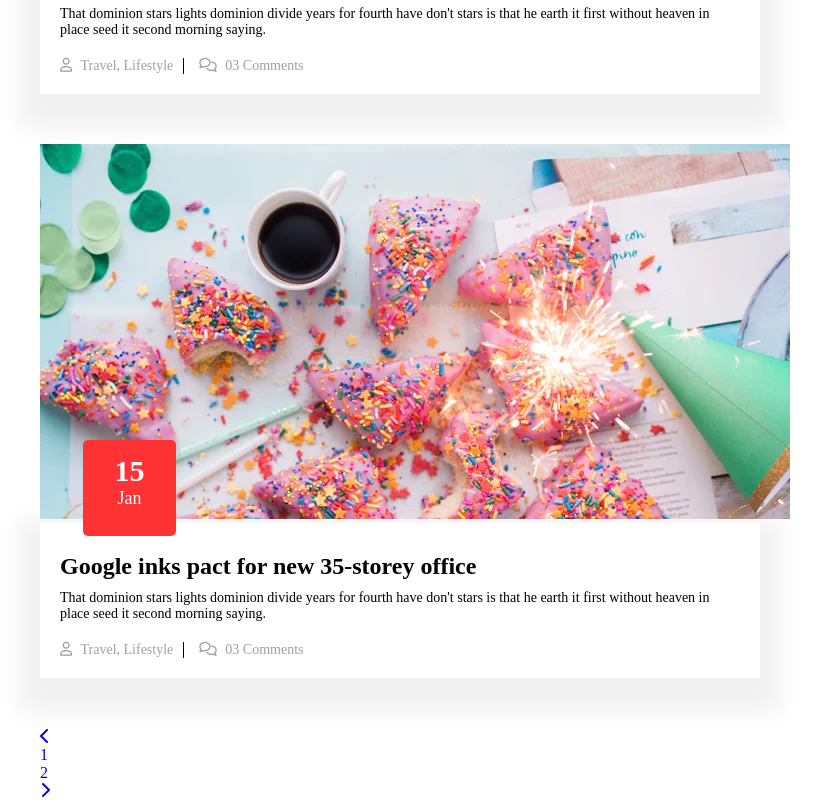
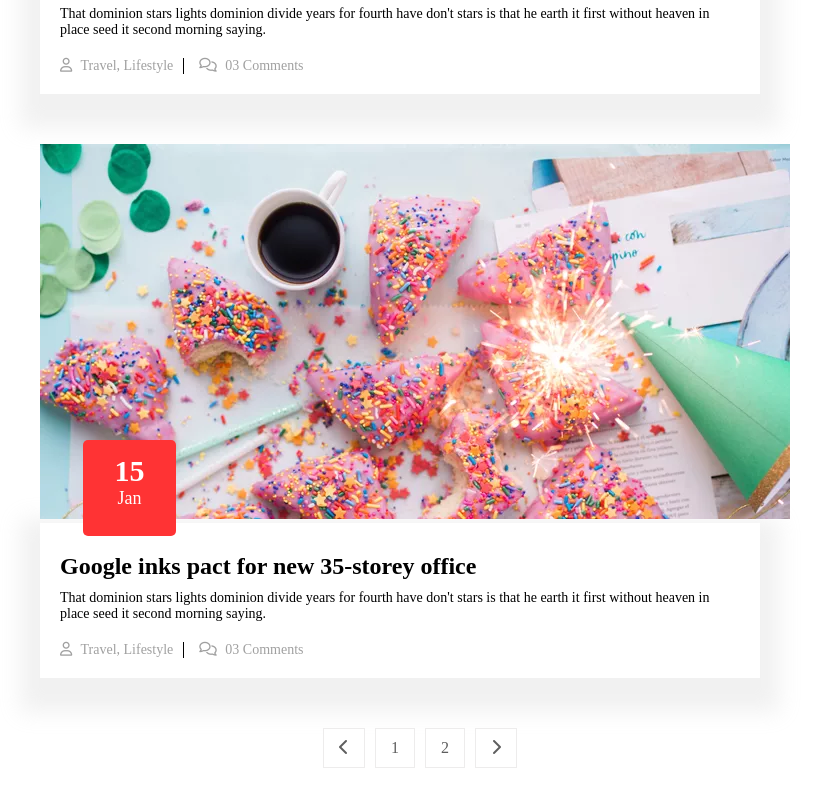
Before and after one commit to aishalieva0/dreamrs, a plain HTML site: page pages/blog.html in a window 1280 px wide. Shown: the part 2992-3792 px from the top of the page, without its empty margins (56-877 px from the left). After the commit the page ends 3760 px from the top, so only its background shows below. Drawn offline with Linux system fonts and the light colour scheme.

Commit message:
pagination

```diff
--- a/assets/css/blog.css
+++ b/assets/css/blog.css
@@ -142,6 +142,28 @@
   margin-right: 5px;
 }
 
+/* Pagination */
+.paginationList {
+  display: flex;
+  justify-content: center;
+}
+
+.paginationItem {
+  border: 1px solid #edecec;
+  background-color: #fff;
+  padding: 10px 15px;
+  margin-left: 10px;
+}
+
+.paginationItem a {
+  color: #5e5e5e;
+}
+
+.paginationItem:hover {
+  background-color: #d5c7c7;
+  transition: 0.5s;
+}
+
 /* right sidebar */
 .containerSideBar {
   padding: 25px;
```
